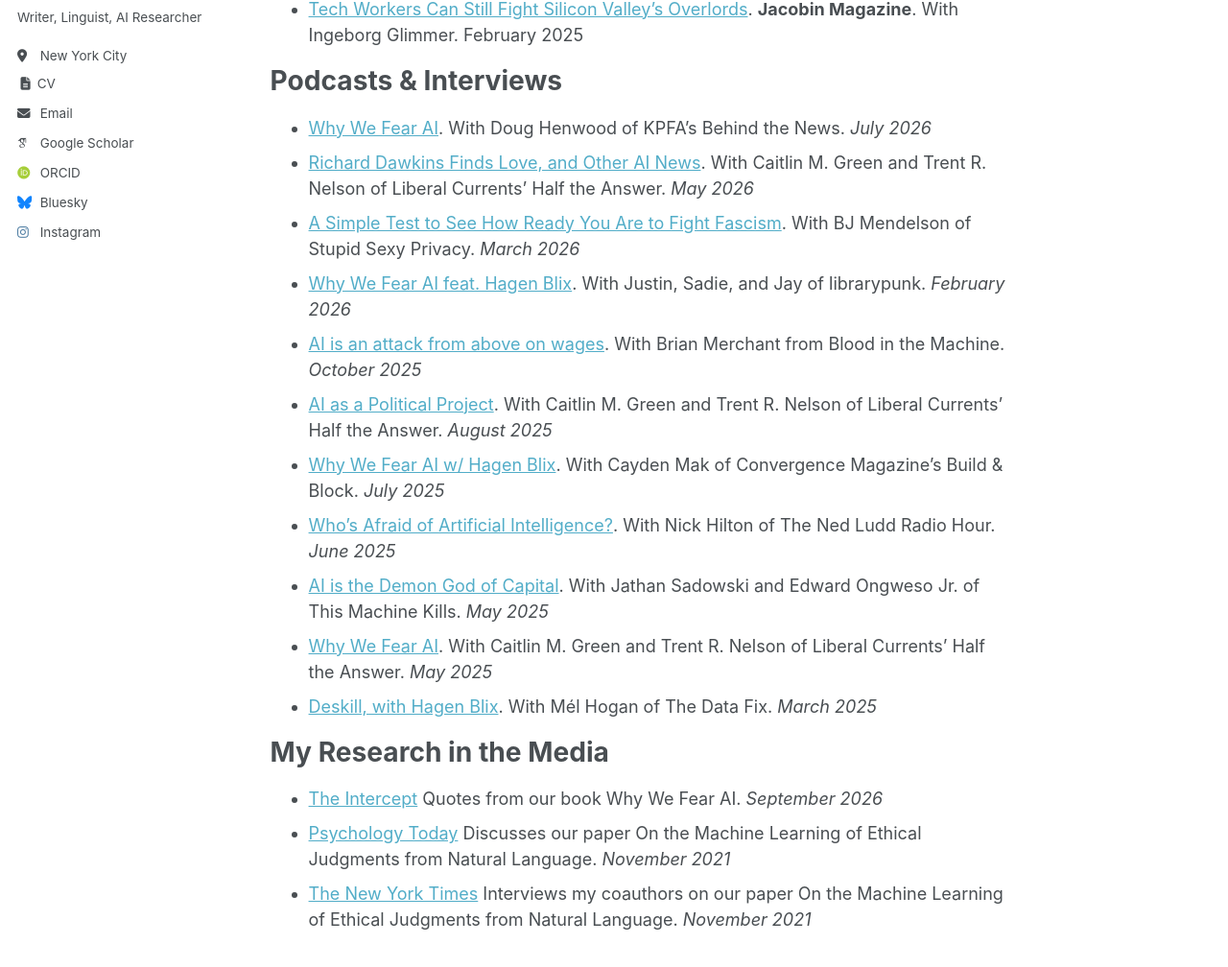
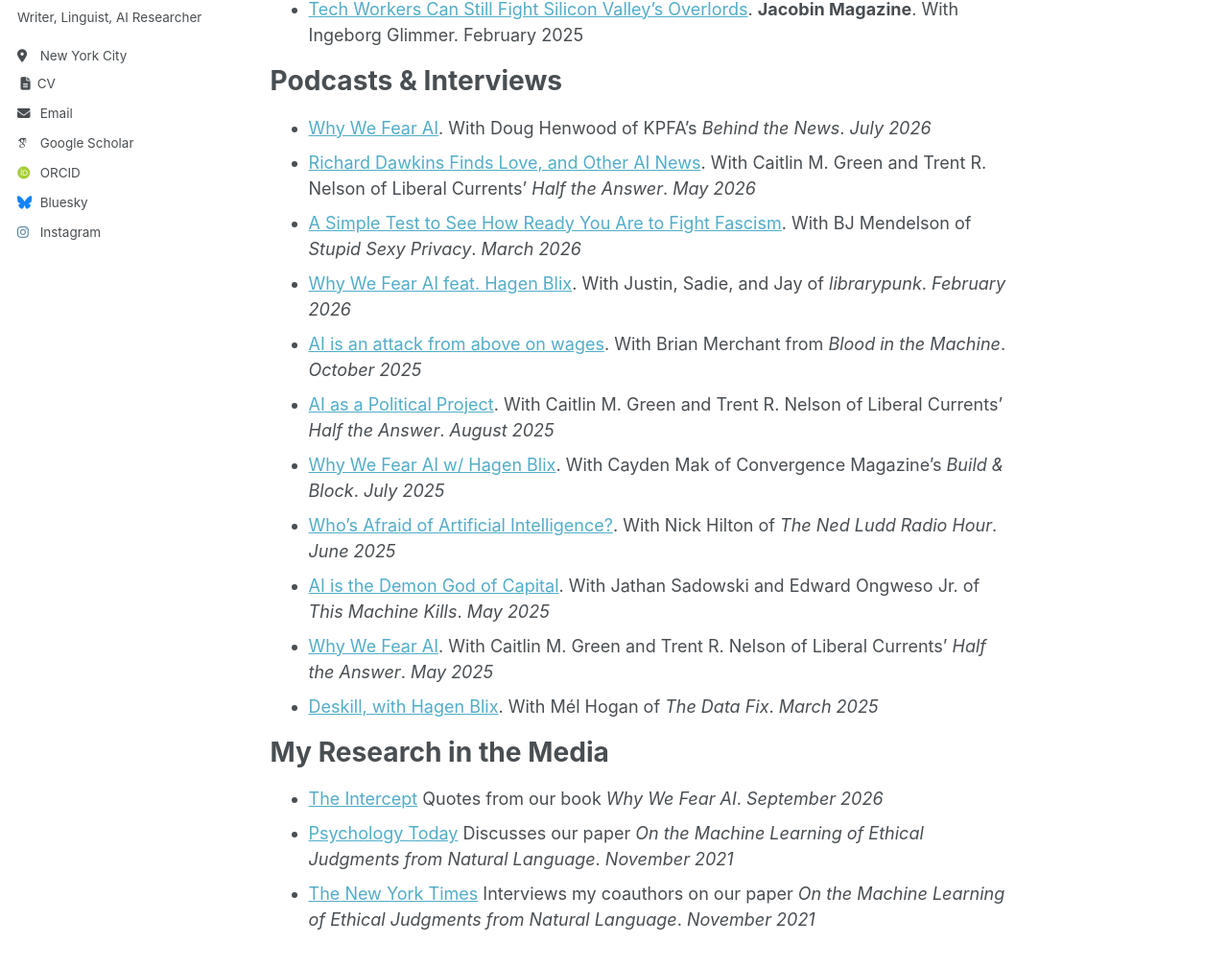
Before and after one commit to hagenblix/hagenblix.github.io, a Jekyll site: the page built from _pages/media.md, in a window 1280 px wide and 1400 px high. Shown: the part 358-1366 px from the top of the window at 96% size. Built offline with Jekyll 4.4.1, drawn with Linux system fonts in a browser that asks for light colours; some web fonts are replaced; a script that is not in the unit is left out.

Commit message:
updated pubs

```diff
--- a/_pages/media.md
+++ b/_pages/media.md
@@ -19,20 +19,20 @@ Selected Writing
 
 Podcasts & Interviews
 =====================
-- [Why We Fear AI](https://kpfa.org/episode/behind-the-news-july-30-2026/). With Doug Henwood of KPFA’s Behind the News. *July 2026*
-- [Richard Dawkins Finds Love, and Other AI News](https://www.liberalcurrents.com/richard-dawkins-finds-love-isolation-as-a-societal-norm-and-other-ai-news-half-the-answer-84-with-hagen-blix/). With Caitlin M. Green and Trent R. Nelson of Liberal Currents’ Half the Answer. *May 2026*
-- [A Simple Test to See How Ready You Are to Fight Fascism](https://www.stupidsexyprivacy.com/a-simple-test-to-see-how-ready-you-are-to-fight-fascism/). With BJ Mendelson of Stupid Sexy Privacy. *March 2026*
-- [Why We Fear AI feat. Hagen Blix](https://www.librarypunk.gay/e/159-why-we-fear-ai-feat-hagen-blix/). With Justin, Sadie, and Jay of librarypunk. *February 2026*
-- [AI is an attack from above on wages](https://www.bloodinthemachine.com/p/ai-is-an-attack-from-above-on-wages). With Brian Merchant from Blood in the Machine. *October 2025*
-- [AI as a Political Project](https://www.liberalcurrents.com/half-the-answer-27-ai-as-a-political-project/). With Caitlin M. Green and Trent R. Nelson of Liberal Currents’ Half the Answer. *August 2025*
-- [Why We Fear AI w/ Hagen Blix](https://convergencemag.com/podcast/why-we-fear-ai-w-hagen-blix/). With Cayden Mak of Convergence Magazine’s Build & Block. *July 2025*
-- [Who's Afraid of Artificial Intelligence?](https://shows.acast.com/the-ned-ludd-radio-hour/episodes/whos-afraid-of-artificial-intelligence). With Nick Hilton of The Ned Ludd Radio Hour. *June 2025*
-- [AI is the Demon God of Capital](https://www.patreon.com/posts/405-ai-is-demon-128825323). With Jathan Sadowski and Edward Ongweso Jr. of This Machine Kills. *May 2025*
-- [Why We Fear AI](https://www.liberalcurrents.com/halftheanswer/half-the-answer-11-why-we-fear-ai/). With Caitlin M. Green and Trent R. Nelson of Liberal Currents’ Half the Answer. *May 2025*
-- [Deskill, with Hagen Blix](https://shows.acast.com/the-data-fix/episodes/deskill-with-hagen-blix). With Mél Hogan of The Data Fix. *March 2025*
+- [Why We Fear AI](https://kpfa.org/episode/behind-the-news-july-30-2026/). With Doug Henwood of KPFA’s *Behind the News*. *July 2026*
+- [Richard Dawkins Finds Love, and Other AI News](https://www.liberalcurrents.com/richard-dawkins-finds-love-isolation-as-a-societal-norm-and-other-ai-news-half-the-answer-84-with-hagen-blix/). With Caitlin M. Green and Trent R. Nelson of Liberal Currents’ *Half the Answer*. *May 2026*
+- [A Simple Test to See How Ready You Are to Fight Fascism](https://www.stupidsexyprivacy.com/a-simple-test-to-see-how-ready-you-are-to-fight-fascism/). With BJ Mendelson of *Stupid Sexy Privacy*. *March 2026*
+- [Why We Fear AI feat. Hagen Blix](https://www.librarypunk.gay/e/159-why-we-fear-ai-feat-hagen-blix/). With Justin, Sadie, and Jay of *librarypunk*. *February 2026*
+- [AI is an attack from above on wages](https://www.bloodinthemachine.com/p/ai-is-an-attack-from-above-on-wages). With Brian Merchant from *Blood in the Machine*. *October 2025*
+- [AI as a Political Project](https://www.liberalcurrents.com/half-the-answer-27-ai-as-a-political-project/). With Caitlin M. Green and Trent R. Nelson of Liberal Currents’ *Half the Answer*. *August 2025*
+- [Why We Fear AI w/ Hagen Blix](https://convergencemag.com/podcast/why-we-fear-ai-w-hagen-blix/). With Cayden Mak of Convergence Magazine’s *Build & Block*. *July 2025*
+- [Who's Afraid of Artificial Intelligence?](https://shows.acast.com/the-ned-ludd-radio-hour/episodes/whos-afraid-of-artificial-intelligence). With Nick Hilton of *The Ned Ludd Radio Hour*. *June 2025*
+- [AI is the Demon God of Capital](https://www.patreon.com/posts/405-ai-is-demon-128825323). With Jathan Sadowski and Edward Ongweso Jr. of *This Machine Kills*. *May 2025*
+- [Why We Fear AI](https://www.liberalcurrents.com/halftheanswer/half-the-answer-11-why-we-fear-ai/). With Caitlin M. Green and Trent R. Nelson of Liberal Currents’ *Half the Answer*. *May 2025*
+- [Deskill, with Hagen Blix](https://shows.acast.com/the-data-fix/episodes/deskill-with-hagen-blix). With Mél Hogan of *The Data Fix*. *March 2025*
 
 My Research in the Media
 ========================
-- [The Intercept](https://theintercept.com/2026/09/14/ai-doom-apocalypse-risk/) Quotes from our book Why We Fear AI. *September 2026*
-- [Psychology Today](https://www.psychologytoday.com/us/blog/ethically-speaking/202111/ai-can-make-moral-judgments-should-it) Discusses our paper On the Machine Learning of Ethical Judgments from Natural Language. *November 2021*
-- [The New York Times](https://www.nytimes.com/2021/11/19/technology/can-a-machine-learn-morality.html) Interviews my coauthors on our paper On the Machine Learning of Ethical Judgments from Natural Language. *November 2021*
+- [The Intercept](https://theintercept.com/2026/09/14/ai-doom-apocalypse-risk/) Quotes from our book *Why We Fear AI*. *September 2026*
+- [Psychology Today](https://www.psychologytoday.com/us/blog/ethically-speaking/202111/ai-can-make-moral-judgments-should-it) Discusses our paper *On the Machine Learning of Ethical Judgments from Natural Language*. *November 2021*
+- [The New York Times](https://www.nytimes.com/2021/11/19/technology/can-a-machine-learn-morality.html) Interviews my coauthors on our paper *On the Machine Learning of Ethical Judgments from Natural Language*. *November 2021*
```
Also changed, not shown: _pages/publications.md (+2 -7 lines).
